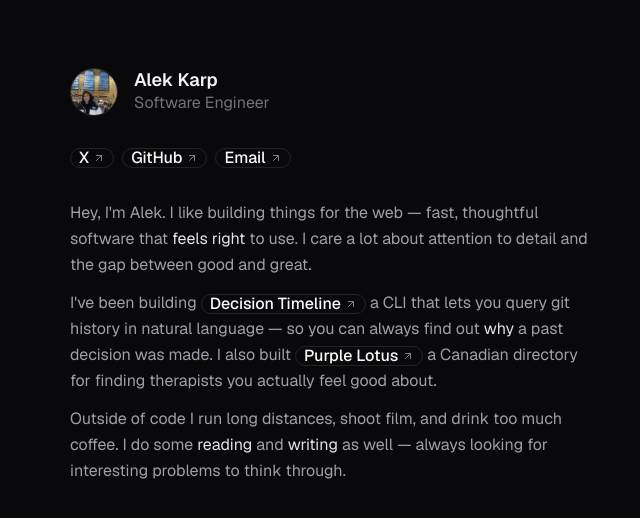
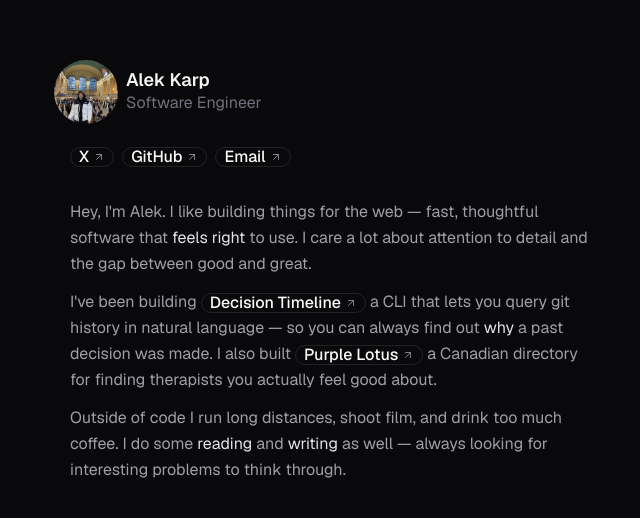
Before and after one commit to alek-karp/meet-me, a Next.js app: page / in a window 1280 px wide. Shown: the part 124-642 px from the top of the page, without its empty margins (304-944 px from the left). Built offline with nearby package versions, Linux system fonts and the light colour scheme.

Commit message:
feat(home): add Avatar and EmailBadge

```diff
--- a/app/(main)/page.tsx
+++ b/app/(main)/page.tsx
@@ -1,5 +1,6 @@
 import { ArrowUpRight } from "lucide-react";
-import Image from "next/image";
+import { EmailBadge } from "@/components/email-badge";
+import { Avatar, AvatarFallback, AvatarImage } from "@/components/ui/avatar";
 import { Badge } from "@/components/ui/badge";
 import { links } from "@/lib/links";
 import { projects } from "@/lib/projects";
@@ -7,23 +8,21 @@
 const socials = [
 	{ label: "X", href: links.twitter },
 	{ label: "GitHub", href: links.github },
-	{ label: "Email", href: "mailto:aleksander.karp2000@gmail.com" },
 ];
 
 export default function Home() {
 	return (
 		<div className="h-screen bg-zinc-950 text-zinc-200 flex items-center">
 			<div className="max-w-[580px] w-full mx-auto px-6 flex flex-col gap-8">
-				<div className="flex items-center gap-4">
-					<div className="w-12 h-12 rounded-full overflow-hidden border border-zinc-800 shrink-0">
-						<Image
+				<div className="flex items-center gap-6">
+					<Avatar>
+						<AvatarImage
 							src="/photos/new_york.webp"
 							alt="Alek Karp"
-							width={48}
-							height={48}
-							className="w-full h-full object-cover object-center scale-[2] origin-center"
+							className="scale-[2] origin-center"
 						/>
-					</div>
+						<AvatarFallback>AK</AvatarFallback>
+					</Avatar>
 					<div>
 						<h1 className="text-lg font-semibold text-zinc-100 leading-tight">
 							Alek Karp
@@ -40,16 +39,13 @@
 							variant="outline"
 							className="text-base"
 						>
-							<a
-								href={s.href}
-								target={s.href.startsWith("mailto") ? undefined : "_blank"}
-								rel="noopener noreferrer"
-							>
+							<a href={s.href} target="_blank" rel="noopener noreferrer">
 								{s.label}
 								<ArrowUpRight size={10} className="opacity-50" />
 							</a>
 						</Badge>
 					))}
+					<EmailBadge />
 				</div>
 
 				<div className="space-y-3">
--- /dev/null
+++ b/components/email-badge.tsx
@@ -0,0 +1,22 @@
+"use client";
+
+import { ArrowUpRight } from "lucide-react";
+import { Badge } from "@/components/ui/badge";
+
+const u = "aleksander.karp2000";
+const d = "gmail.com";
+
+export function EmailBadge() {
+	return (
+		<Badge
+			variant="outline"
+			className="text-base cursor-pointer"
+			onClick={() => {
+				window.location.href = `mailto:${u}@${d}`;
+			}}
+		>
+			Email
+			<ArrowUpRight size={10} className="opacity-50" />
+		</Badge>
+	);
+}
--- /dev/null
+++ b/components/ui/avatar.tsx
@@ -0,0 +1,112 @@
+"use client";
+
+import { Avatar as AvatarPrimitive } from "radix-ui";
+import type * as React from "react";
+
+import { cn } from "@/lib/utils";
+
+function Avatar({
+	className,
+	size = "default",
+	...props
+}: React.ComponentProps<typeof AvatarPrimitive.Root> & {
+	size?: "default" | "sm" | "lg";
+}) {
+	return (
+		<AvatarPrimitive.Root
+			data-slot="avatar"
+			data-size={size}
+			className={cn(
+				"group/avatar relative flex size-8 shrink-0 rounded-full select-none after:absolute after:inset-0 after:rounded-full after:border after:border-border after:mix-blend-darken data-[size=lg]:size-10 data-[size=sm]:size-6 dark:after:mix-blend-lighten",
+				className,
+			)}
+			{...props}
+		/>
+	);
+}
+
+function AvatarImage({
+	className,
+	...props
+}: React.ComponentProps<typeof AvatarPrimitive.Image>) {
+	return (
+		<AvatarPrimitive.Image
+			data-slot="avatar-image"
+			className={cn(
+				"aspect-square size-full rounded-full object-cover",
+				className,
+			)}
+			{...props}
+		/>
+	);
+}
+
+function AvatarFallback({
+	className,
+	...props
+}: React.ComponentProps<typeof AvatarPrimitive.Fallback>) {
+	return (
+		<AvatarPrimitive.Fallback
+			data-slot="avatar-fallback"
+			className={cn(
+				"flex size-full items-center justify-center rounded-full bg-muted text-sm text-muted-foreground group-data-[size=sm]/avatar:text-xs",
+				className,
+			)}
+			{...props}
+		/>
+	);
+}
+
+function AvatarBadge({ className, ...props }: React.ComponentProps<"span">) {
+	return (
+		<span
+			data-slot="avatar-badge"
+			className={cn(
+				"absolute right-0 bottom-0 z-10 inline-flex items-center justify-center rounded-full bg-primary text-primary-foreground bg-blend-color ring-2 ring-background select-none",
+				"group-data-[size=sm]/avatar:size-2 group-data-[size=sm]/avatar:[&>svg]:hidden",
+				"group-data-[size=default]/avatar:size-2.5 group-data-[size=default]/avatar:[&>svg]:size-2",
+				"group-data-[size=lg]/avatar:size-3 group-data-[size=lg]/avatar:[&>svg]:size-2",
+				className,
+			)}
+			{...props}
+		/>
+	);
+}
+
+function AvatarGroup({ className, ...props }: React.ComponentProps<"div">) {
+	return (
+		<div
+			data-slot="avatar-group"
+			className={cn(
+				"group/avatar-group flex -space-x-2 *:data-[slot=avatar]:ring-2 *:data-[slot=avatar]:ring-background",
+				className,
+			)}
+			{...props}
+		/>
+	);
+}
+
+function AvatarGroupCount({
+	className,
+	...props
+}: React.ComponentProps<"div">) {
+	return (
+		<div
+			data-slot="avatar-group-count"
+			className={cn(
+				"relative flex size-8 shrink-0 items-center justify-center rounded-full bg-muted text-sm text-muted-foreground ring-2 ring-background group-has-data-[size=lg]/avatar-group:size-10 group-has-data-[size=sm]/avatar-group:size-6 [&>svg]:size-4 group-has-data-[size=lg]/avatar-group:[&>svg]:size-5 group-has-data-[size=sm]/avatar-group:[&>svg]:size-3",
+				className,
+			)}
+			{...props}
+		/>
+	);
+}
+
+export {
+	Avatar,
+	AvatarBadge,
+	AvatarFallback,
+	AvatarGroup,
+	AvatarGroupCount,
+	AvatarImage,
+};
```
